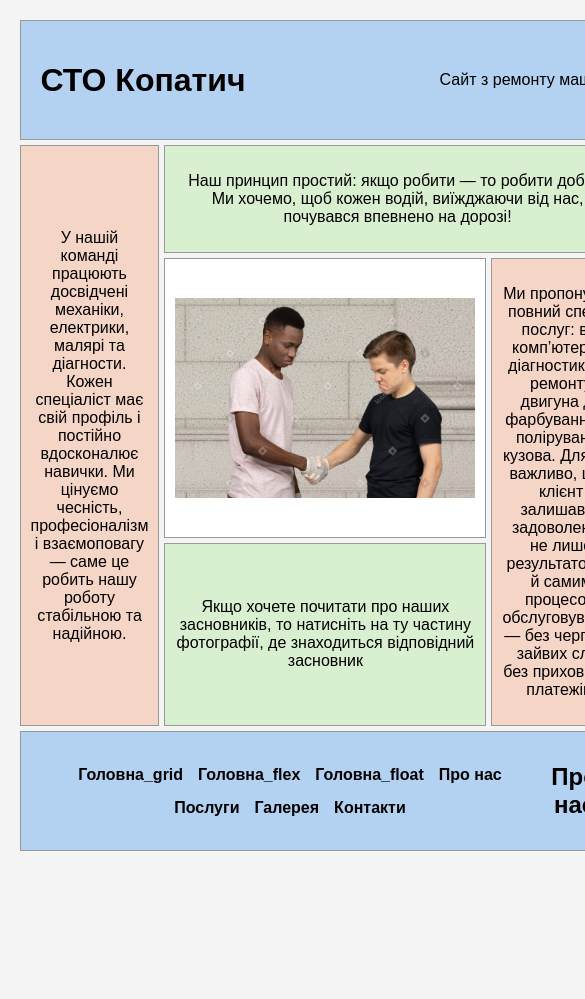
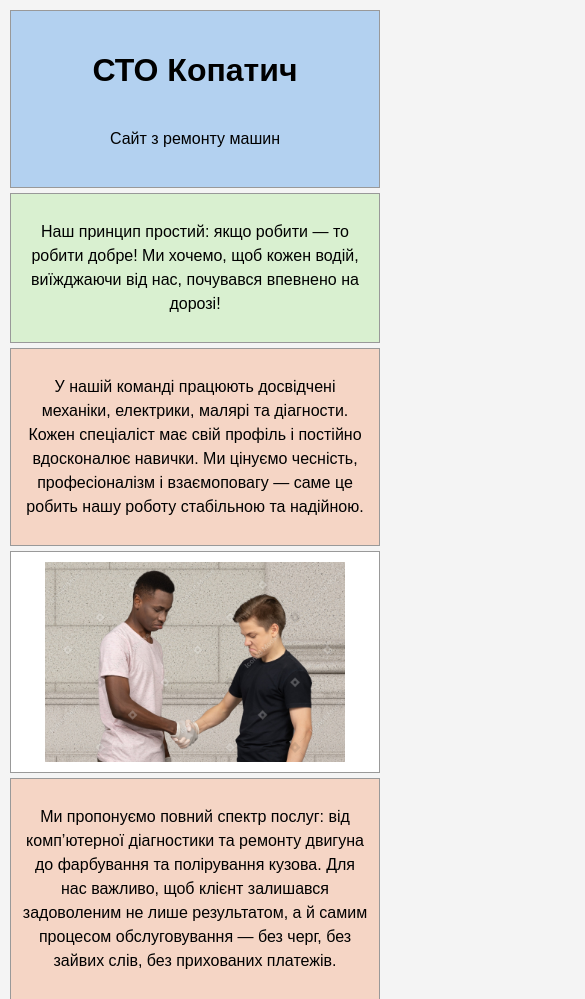
Before and after one commit to Andrewww39/WebLab3, a plain HTML site: page page2.html in a window 390 px wide. Shown: the top 999 px of the page, 585 px wide, since content can reach past the window. Before the commit the page ends 871 px from the top, so only its background shows below. Drawn offline with Linux system fonts and the light colour scheme.

Commit message:
Complite

```diff
--- a/page2.html
+++ b/page2.html
@@ -2,6 +2,7 @@
 <html lang="uk">
 <head>
     <meta charset="UTF-8">
+    <meta name="viewport" content="width=device-width, initial-scale=1.0">
     <title>Про нас</title>
     <link rel="stylesheet" href="style_grid.css">
 </head>
@@ -46,6 +47,7 @@
     <div class="block footer">
         <ul class="menu">
             <li><a href="index.html">Головна_grid</a></li>
+            <li><a href="index_email.html">Головна_email</a></li>
             <li><a href="index_flex.html">Головна_flex</a></li>
             <li><a href="index_float.html">Головна_float</a></li>
             <li><a href="page2.html">Про нас</a></li>
--- a/style_grid.css
+++ b/style_grid.css
@@ -103,3 +103,46 @@ img {
 .menu a:hover {
     color: #0078d7;
 }
+
+@media screen and (max-width: 768px) {
+
+    .container {
+        grid-template-columns: 1fr;
+
+        grid-template-rows: auto;
+
+        grid-template-areas:
+            "header"
+            "top"
+            "left"
+            "center"
+            "right"
+            "bottom"
+            "footer";
+
+        width: 95%;
+        margin: 10px auto;
+    }
+
+    .menu {
+        flex-direction: column;
+        gap: 10px;
+    }
+
+    .header, .footer {
+        flex-direction: column;
+        height: auto;
+        padding: 20px;
+    }
+
+    .img_founders, .img_logo {
+        width: 100%;
+        height: auto;
+        max-width: 300px;
+    }
+
+    p {
+        font-size: 16px;
+        line-height: 1.5;
+    }
+}
```
Also changed, not shown: index.html (+2 -0 lines), index_email.html (added, +81 -0 lines), index_flex.html (+1 -0 lines), index_float.html (+1 -0 lines), page3.html (+2 -0 lines), page4.html (+2 -0 lines), page5.html (+2 -0 lines).
